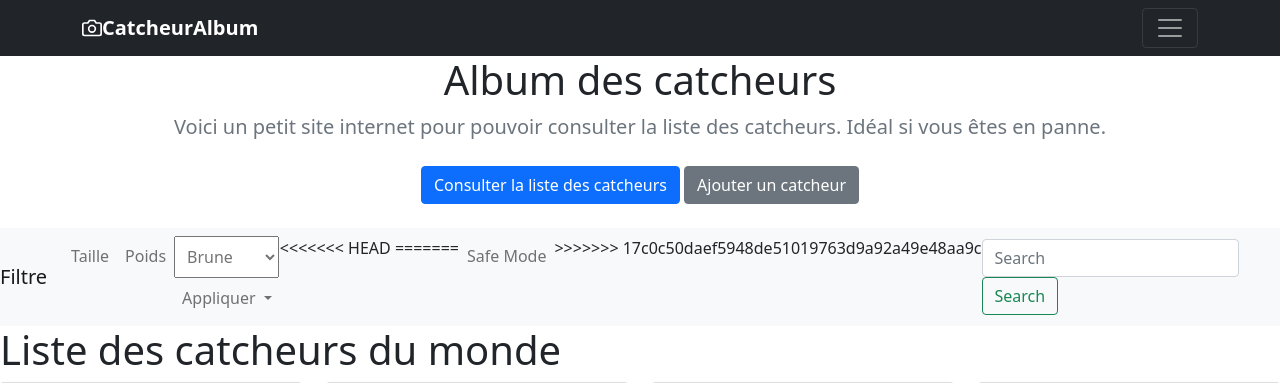
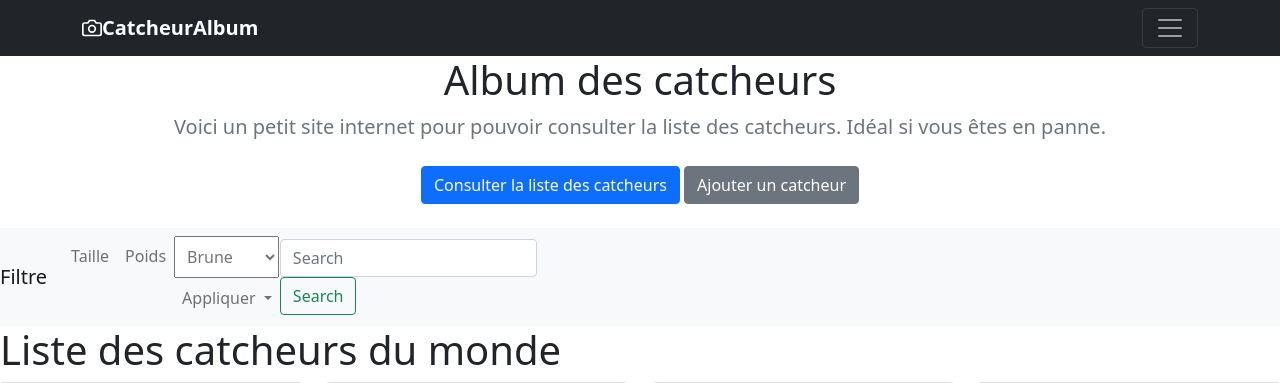
Before and after one commit to Asmeeeee/CatcheurPickerFlask, a Flask app: page / in a window 1280 px wide. Shown: the top 383 px of the page. Run offline with Flask 2, Linux system fonts and the light colour scheme; data comes from the database, SQL or seed files in the repository; some libraries are stand-ins or nearby versions.

Commit message:
Recupération des donnée maxime

```diff
--- a/tuto/templates/home.html
+++ b/tuto/templates/home.html
@@ -34,12 +34,6 @@
             <a class="dropdown-item" href="#">Something else here</a>
           </div>
         </li>
-<<<<<<< HEAD
-=======
-        <li class="nav-item">
-          <a class="nav-link disable" href="/Safe">Safe Mode</a>
-        </li>
->>>>>>> 17c0c50daef5948de51019763d9a92a49e48aa9c
       </ul>
         <form class="form-inline my-2 my-lg-0">
             <input class="form-control mr-sm-2" type="search" placeholder="Search" aria-label="Search">
```
